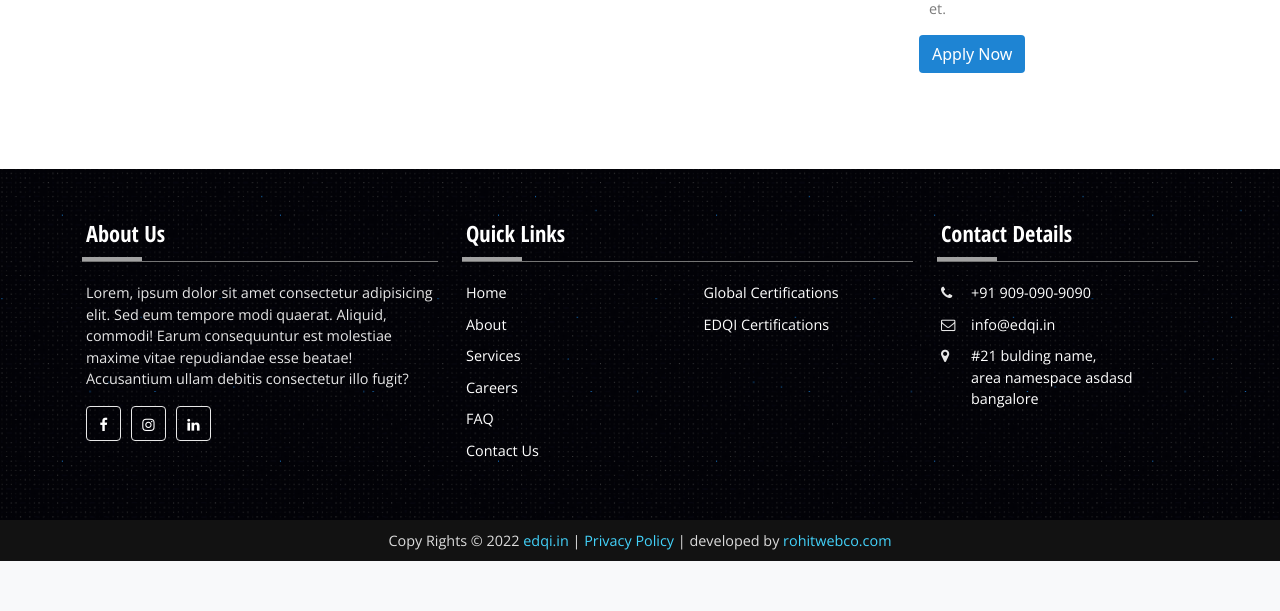
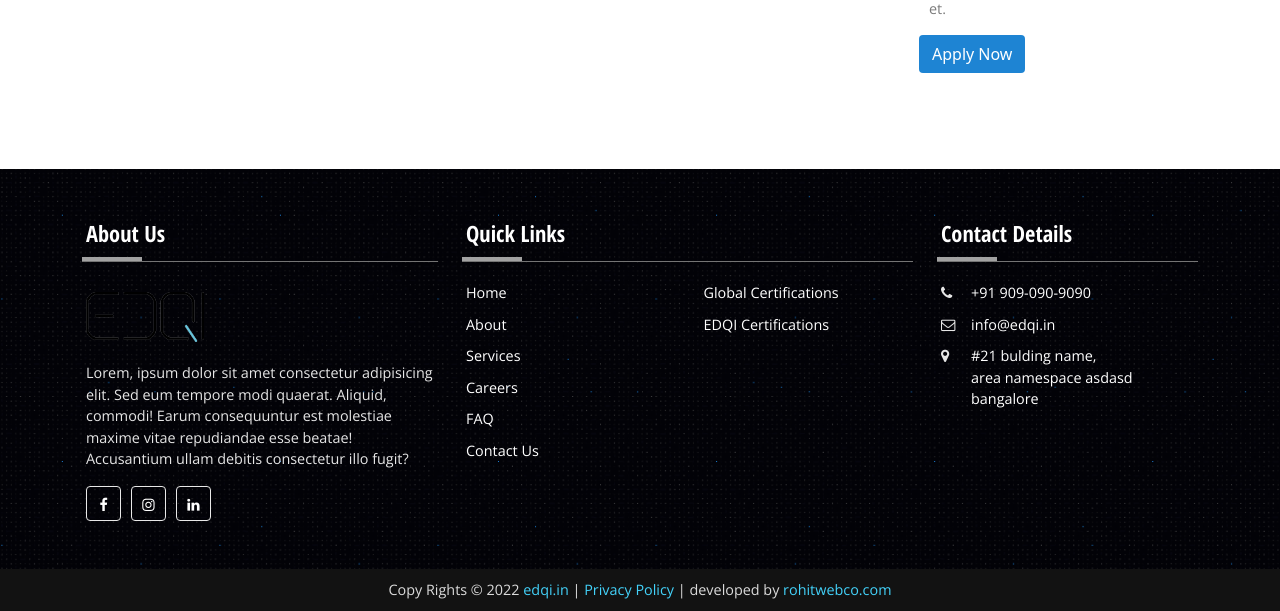
Before and after one commit to rohitsraj12/edqi, a PHP site: page /sandbox/website/public/careers/index.php in a window 1280 px wide. Shown: the part 1795-2406 px from the top of the page. Before the commit the page ends 2356 px from the top, so only its background shows below. Run offline with PHP 8.4, Linux system fonts and the light colour scheme; some libraries are stand-ins or nearby versions.

Commit message:
Update footer.inc.php

```diff
--- a/website/private/required/footer.inc.php
+++ b/website/private/required/footer.inc.php
@@ -10,9 +10,9 @@
                             <header class="footer__header">
                                 About Us
                             </header>
-                            <!-- <figure class="footer__brand">
-                                <img src="<?php echo base_url();?>assets/img/logo/logo-white.png" alt="EDQI">
-                            </figure> -->
+                                <figure class="footer__brand">
+                                    <img src="<?php echo base_url();?>assets/img/logo/logo-black-header.png" alt="EDQI">
+                                </figure>
                             <div class="footer__content pb-0">
                                 <p>
                                     Lorem, ipsum dolor sit amet consectetur adipisicing elit. Sed eum tempore modi quaerat. Aliquid, commodi! Earum consequuntur est molestiae maxime vitae repudiandae esse beatae! Accusantium ullam debitis consectetur illo fugit?
```
